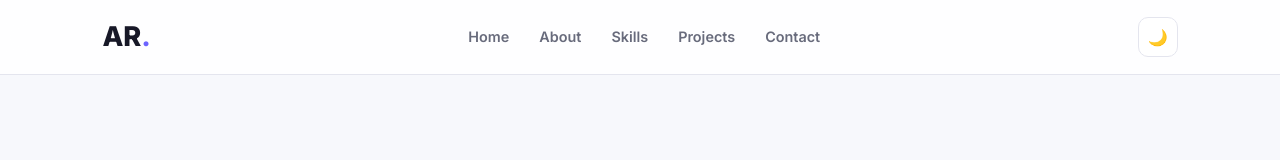
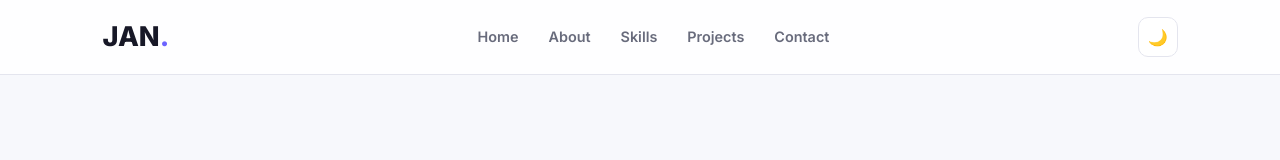
Before and after one commit to 12janemmanuel-ops/Ilagan-Jan-Emmanuel-M., a plain HTML site: page index.html in a window 1280 px wide. Shown: the top 160 px of the page. Drawn offline with Linux system fonts and the light colour scheme.

Commit message:
Update index.html

```diff
--- a/index.html
+++ b/index.html
@@ -17,7 +17,7 @@
 
     <!-- Navigation -->
     <header class="navbar">
-        <a href="#home" class="logo">AR<span>.</span></a>
+        <a href="#home" class="logo">JAN<span>.</span></a>
 
         <nav id="navMenu">
             <a href="#home">Home</a>
```
